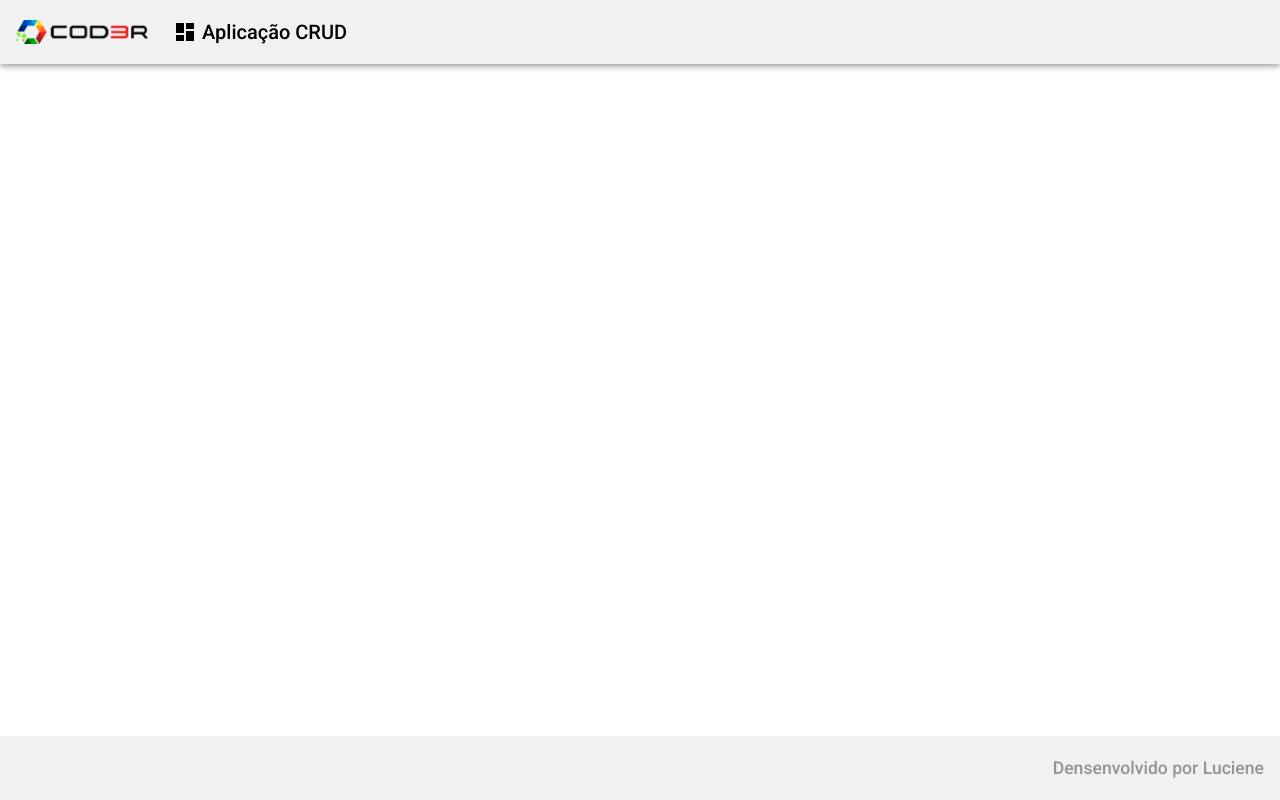
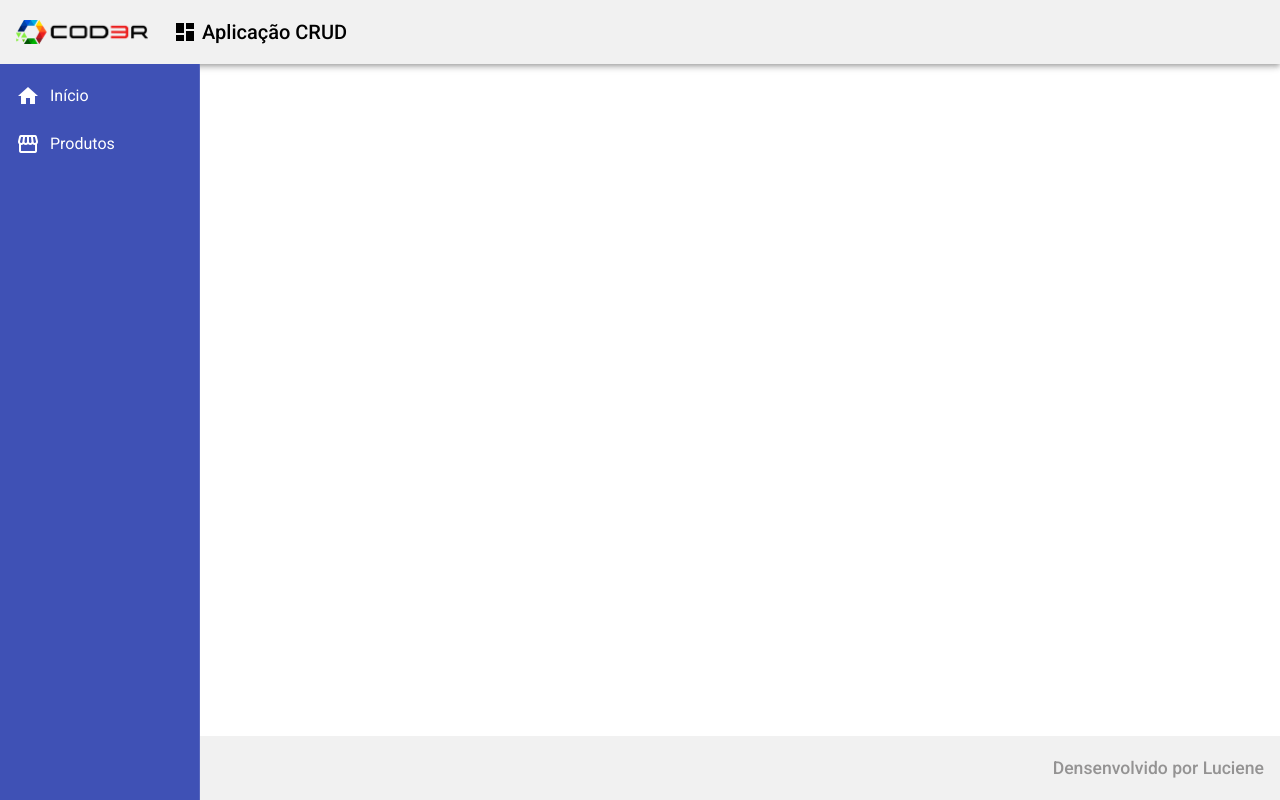
Before and after one commit to LucieneSousa/cursoAngular, an Angular app in the folder crud/frontend/: page / in a window 1280 px wide. Built offline with nearby package versions, Linux system fonts and the light colour scheme.

Commit message:
implementação do componente nav

```diff
--- a/crud/frontend/src/app/app.component.html
+++ b/crud/frontend/src/app/app.component.html
@@ -1,2 +1,3 @@
 <app-header></app-header>
+<app-nav></app-nav>
 <app-footer></app-footer>
--- /dev/null
+++ b/crud/frontend/src/app/components/template/nav/nav.component.css
@@ -0,0 +1,12 @@
+.sidenav {
+  background-color: #3f51b5;
+  width: 200px;
+}
+
+.sidenav a {
+  color: #fff;
+}
+
+.sidenav i {
+  padding-right: 10px;
+}
--- /dev/null
+++ b/crud/frontend/src/app/components/template/nav/nav.component.html
@@ -0,0 +1,20 @@
+<mat-sidenav-container class="container">
+  <mat-sidenav
+    class="sidenav"
+    mode="side"
+    opened
+    fixedInViewport="true"
+    fixedTopGap="64"
+  >
+    <mat-nav-list class="nav-list">
+      <a mat-list-item>
+        <i class="material-icons"> home </i>
+        Início
+      </a>
+      <a mat-list-item>
+        <i class="material-icons"> storefront </i>
+        Produtos
+      </a>
+    </mat-nav-list>
+  </mat-sidenav>
+</mat-sidenav-container>
--- /dev/null
+++ b/crud/frontend/src/app/components/template/nav/nav.component.ts
@@ -0,0 +1,15 @@
+import { Component, OnInit } from '@angular/core';
+
+@Component({
+  selector: 'app-nav',
+  templateUrl: './nav.component.html',
+  styleUrls: ['./nav.component.css']
+})
+export class NavComponent implements OnInit {
+
+  constructor() { }
+
+  ngOnInit(): void {
+  }
+
+}
```
Also changed, not shown: crud/frontend/src/app/app.module.ts (+10 -3 lines).
